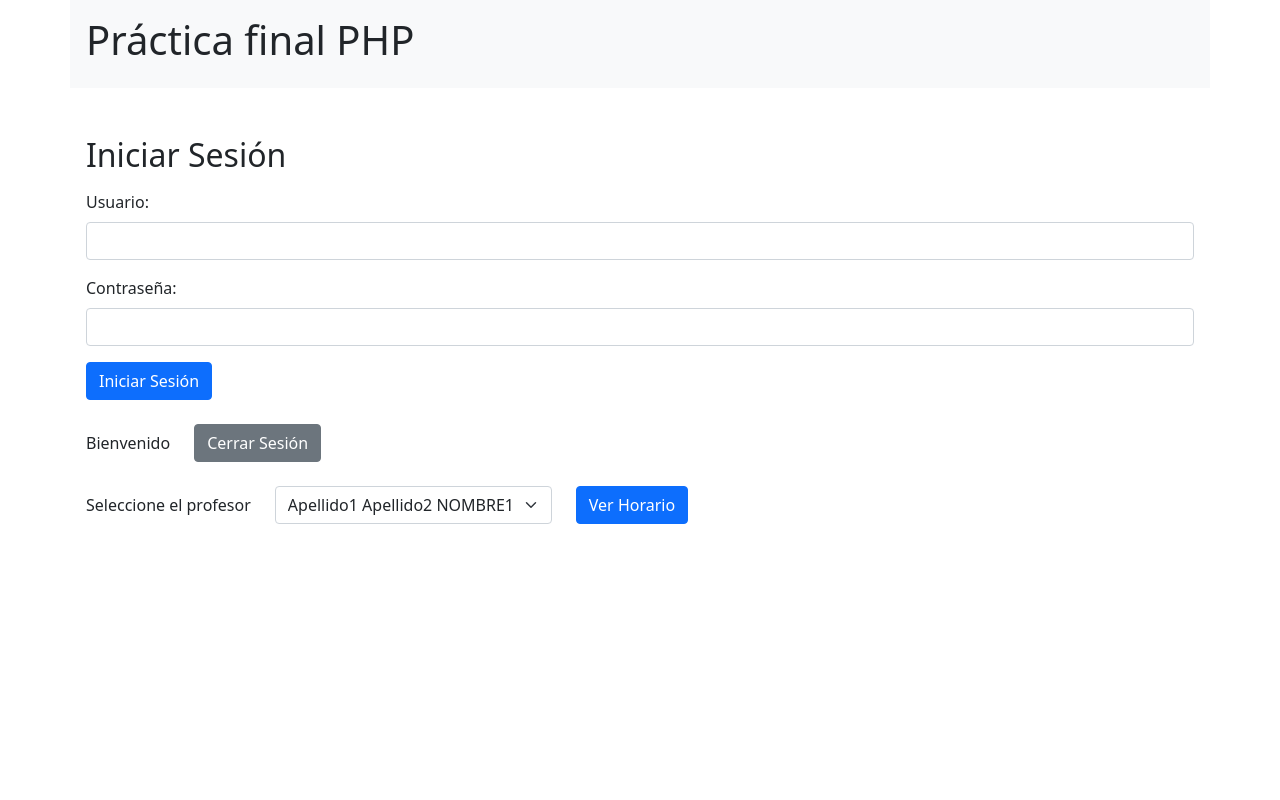
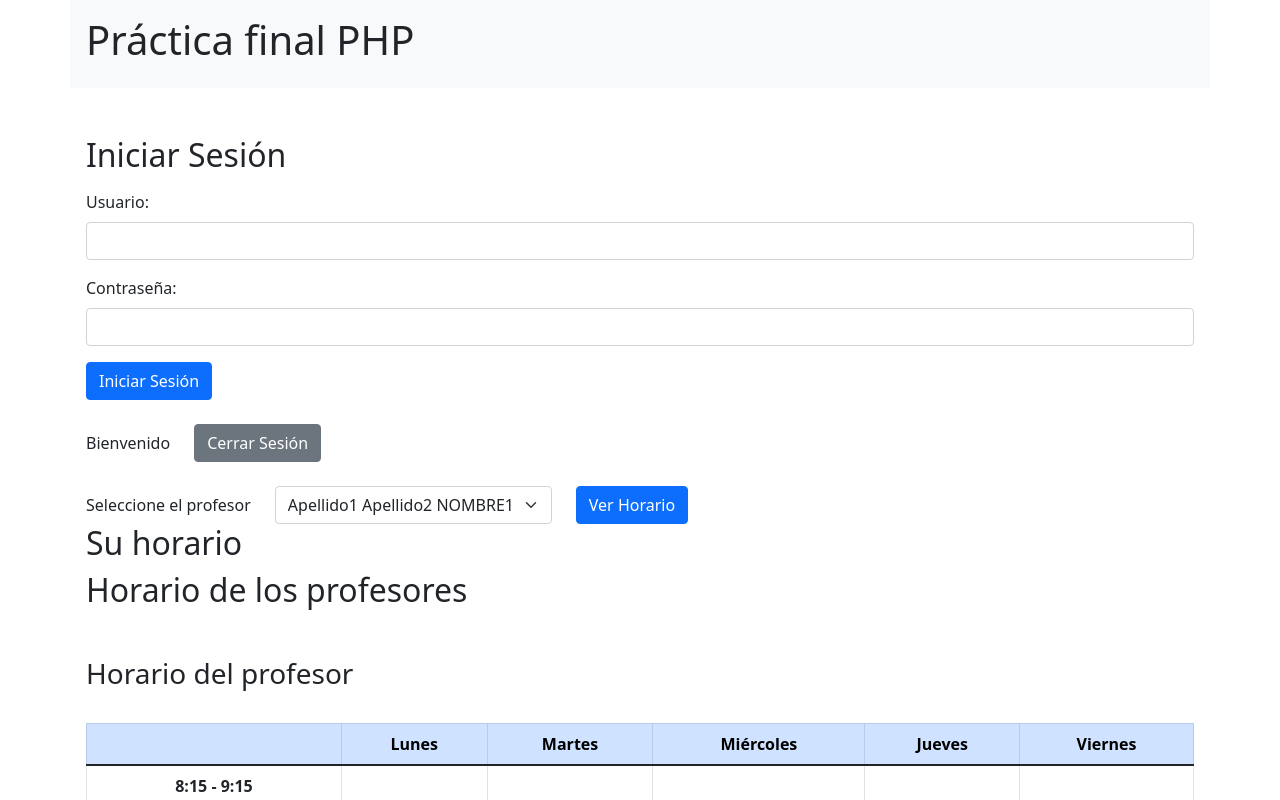
Before and after one commit to Andyloz/rec-junio-php, a React app: page / in a window 1280 px wide. Shown: the top 800 px of the page. Built offline with nearby package versions, Linux system fonts and the light colour scheme.

Commit message:
Add the teacher schedule

```diff
--- a/src-js/components/Layout/Main.tsx
+++ b/src-js/components/Layout/Main.tsx
@@ -1,15 +1,19 @@
 import React from 'react'
 import LoginForm from '../Forms/LoginForm'
 import TeacherSelectorForm from '../Forms/TeacherSelectorForm'
+import TeacherSchedule from '../TeacherSchedule'
 import WelcomeLayer from '../WelcomeLayer'
 
 const Main = () => {
   return (
-    <main className="container px-3">
-      <h2 className="mb-3 mt-5 text-center text-sm-start">Iniciar Sesión</h2>
-      <LoginForm/>
-      <WelcomeLayer/>
-      <TeacherSelectorForm/>
+    <main className='container px-3'>
+      <h2 className='mb-3 mt-5 text-center text-sm-start'>Iniciar Sesión</h2>
+      <LoginForm />
+      <WelcomeLayer />
+      <TeacherSelectorForm />
+      <h2>Su horario</h2>
+      <h2>Horario de los profesores</h2>
+      <TeacherSchedule />
     </main>
   )
 }
```
